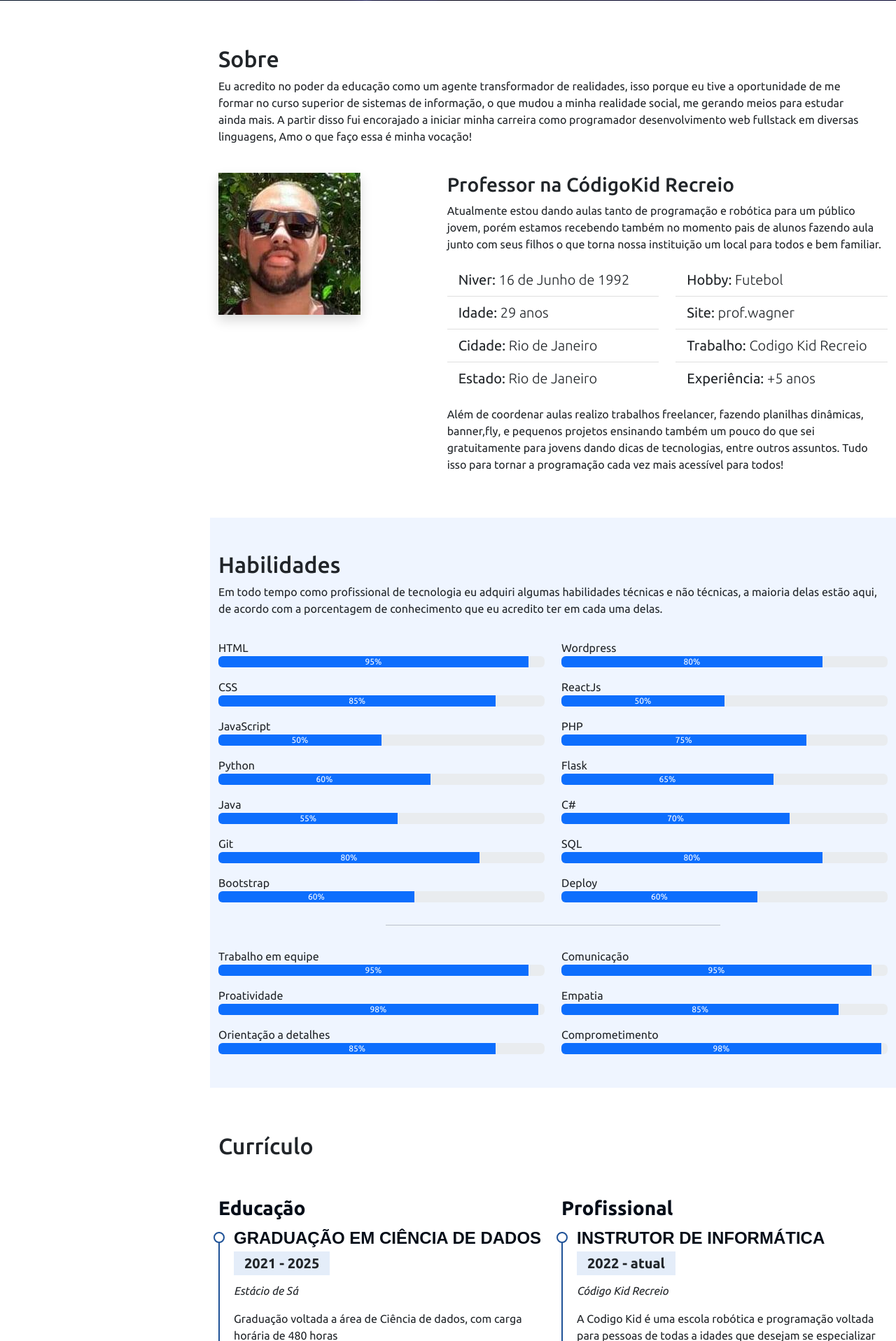
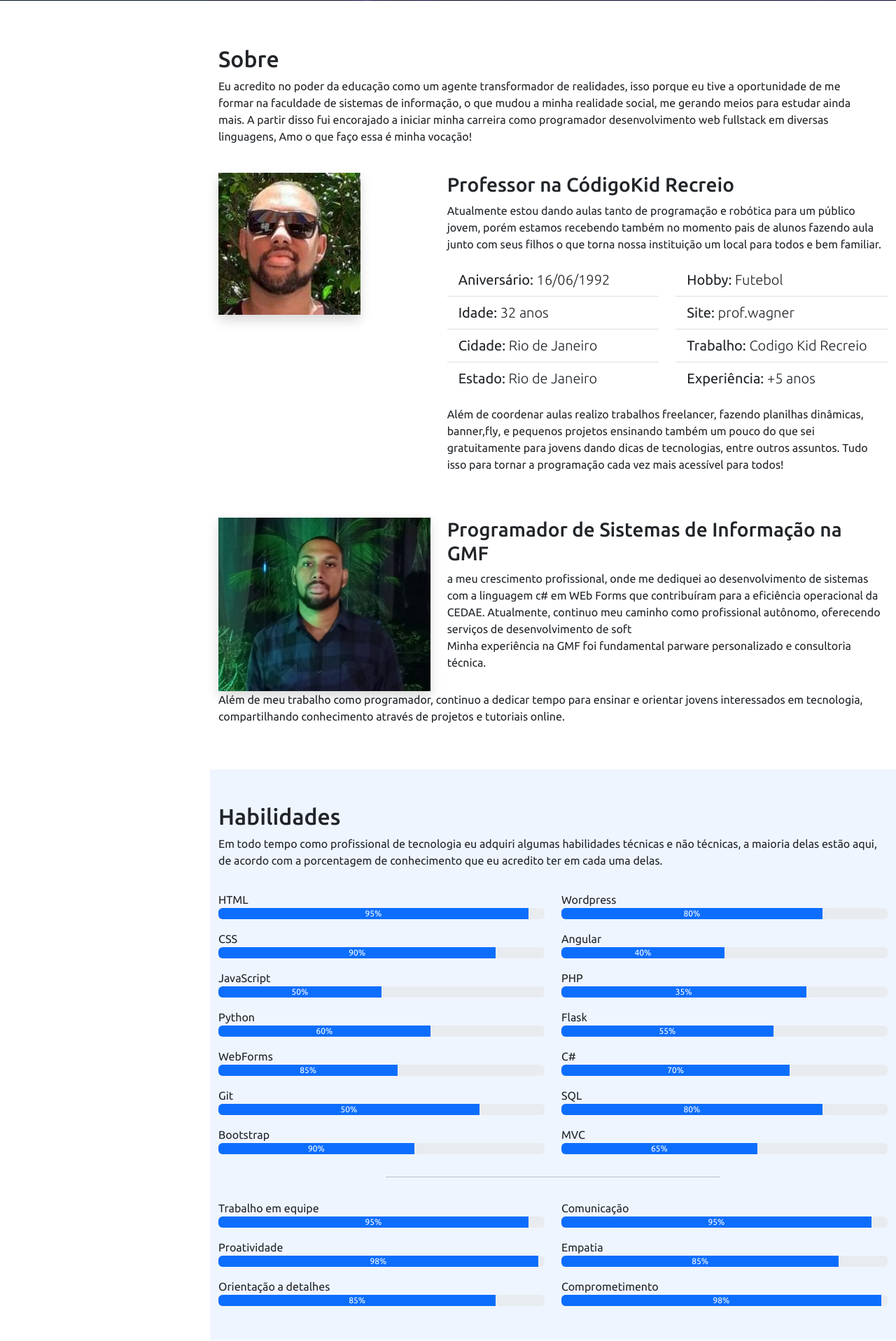
Before and after one commit to WagnerGabrielMartiresSilva/Portfolio, a Flask app: page / in a window 1280 px wide. Shown: the part 799-2716 px from the top of the page at 70% size. Run offline with Flask 2, Linux system fonts and the light colour scheme; some libraries are stand-ins or nearby versions.

Commit message:
Portfólio atualizado

```diff
--- a/templates/index.html
+++ b/templates/index.html
@@ -87,7 +87,7 @@
                 <div class="col-md-12" data-anime="down">
                     <h2 class='pt-3'>Sobre</h2>
                     <p>Eu acredito no poder da educação como um agente transformador de
-                        realidades, isso porque eu tive a oportunidade de me formar no curso superior de sistemas de
+                        realidades, isso porque eu tive a oportunidade de me formar na faculdade de sistemas de
                         informação, o que
                         mudou a minha realidade social, me gerando meios para estudar ainda mais. A
                         partir
@@ -114,11 +114,11 @@
                         <div class="col-md-6">
                             <ul class="list-group list-group-flush fs-5">
                                 <li class="list-group-item">
-                                    Niver: <span class="fw-lighter">16 de Junho de
-                                        1992</span>
+                                    Aniversário: <span class="fw-lighter">16/06/1992
+                                        </span>
                                 </li>
                                 <li class="list-group-item">
-                                    Idade: <span class="fw-lighter">29 anos</span>
+                                    Idade: <span class="fw-lighter">32 anos</span>
                                 </li>
                                 <li class="list-group-item">
                                     Cidade: <span class="fw-lighter">Rio de Janeiro</span>
@@ -154,6 +154,27 @@
             </div>
         </section>
 
+        <section class="container mt-5" id='sobre'>
+
+
+            <div class="row mt-4">
+                <div class="col-md-4">
+                    <img class="img-fluid shadow" src="../static/img/Foto_na_GMF.jpg" alt="Foto do Thiago" data-anime="left">
+                </div>
+                <div class="col-md-8" data-anime="right">
+                    <h3>Programador de Sistemas de Informação na GMF</h3>a meu crescimento profissional, onde me dediquei ao desenvolvimento de sistemas com a linguagem c# em WEb Forms que contribuíram para a eficiência operacional da CEDAE. Atualmente, continuo meu caminho como profissional autônomo, oferecendo serviços de desenvolvimento de soft
+                    <p>Minha experiência na GMF foi fundamental parware personalizado e consultoria técnica.</p>
+
+
+
+                    </div>
+
+                    <p>Além de meu trabalho como programador, continuo a dedicar tempo para ensinar e orientar jovens interessados em tecnologia, compartilhando conhecimento através de projetos e tutoriais online.</p>
+                </div>
+            </div>
+        </section>
+
+
         <section class="mt-5 section-bg" id="habilidades">
 
             <div class="container pb-5">
@@ -172,7 +193,7 @@
                         <p class="mt-3 mb-0">CSS</p>
                         <div class="progress">
                             <div class="progress-bar" data-anime="left" role="progressbar" style="width: 85%;"
-                                aria-valuenow="85" aria-valuemin="0" aria-valuemax="100">85%</div>
+                                aria-valuenow="85" aria-valuemin="0" aria-valuemax="100">90%</div>
                         </div>
                         <p class="mt-3 mb-0">JavaScript</p>
                         <div class="progress">
@@ -184,20 +205,20 @@
                             <div class="progress-bar" data-anime="left" role="progressbar" style="width: 65%;"
                                 aria-valuenow="65" aria-valuemin="0" aria-valuemax="100">60%</div>
                         </div>
-                        <p class="mt-3 mb-0">Java</p>
+                        <p class="mt-3 mb-0">WebForms</p>
                         <div class="progress">
                             <div class="progress-bar" data-anime="left" role="progressbar" style="width: 55%;"
-                                aria-valuenow="55" aria-valuemin="0" aria-valuemax="100">55%</div>
+                                aria-valuenow="55" aria-valuemin="0" aria-valuemax="100">85%</div>
                         </div>
                         <p class="mt-3 mb-0">Git</p>
                         <div class="progress">
                             <div class="progress-bar" data-anime="left" role="progressbar" style="width: 80%;"
-                                aria-valuenow="80" aria-valuemin="0" aria-valuemax="100">80%</div>
+                                aria-valuenow="80" aria-valuemin="0" aria-valuemax="100">50%</div>
                         </div>
                         <p class="mt-3 mb-0">Bootstrap</p>
                         <div class="progress mb-3">
                             <div class="progress-bar" data-anime="left" role="progressbar" style="width: 60%;"
-                                aria-valuenow="60" aria-valuemin="0" aria-valuemax="100">60%</div>
+                                aria-valuenow="60" aria-valuemin="0" aria-valuemax="100">90%</div>
                         </div>
                     </div>
                     <div class="col-md-6">
@@ -206,20 +227,20 @@
                             <div class="progress-bar" data-anime="left" role="progressbar" style="width: 80%;"
                                 aria-valuenow="80" aria-valuemin="0" aria-valuemax="100">80%</div>
                         </div>
-                        <p class="mt-3 mb-0">ReactJs</p>
+                        <p class="mt-3 mb-0">Angular</p>
                         <div class="progress">
                             <div class="progress-bar" data-anime="left" role="progressbar" style="width: 50%;"
-                                aria-valuenow="50" aria-valuemin="0" aria-valuemax="100">50%</div>
+                                aria-valuenow="50" aria-valuemin="0" aria-valuemax="100">40%</div>
                         </div>
                         <p class="mt-3 mb-0">PHP</p>
                         <div class="progress">
                             <div class="progress-bar" data-anime="left" role="progressbar" style="width: 75%;"
-                                aria-valuenow="75" aria-valuemin="0" aria-valuemax="100">75%</div>
+                                aria-valuenow="75" aria-valuemin="0" aria-valuemax="100">35%</div>
                         </div>
                         <p class="mt-3 mb-0">Flask</p>
                         <div class="progress">
                             <div class="progress-bar" data-anime="left" role="progressbar" style="width: 65%;"
-                                aria-valuenow="65" aria-valuemin="0" aria-valuemax="100">65%</div>
+                                aria-valuenow="65" aria-valuemin="0" aria-valuemax="100">55%</div>
                         </div>
                         <p class="mt-3 mb-0">C#</p>
                         <div class="progress">
@@ -231,10 +252,10 @@
                             <div class="progress-bar" data-anime="left" role="progressbar" style="width: 80%;"
                                 aria-valuenow="80" aria-valuemin="0" aria-valuemax="100">80%</div>
                         </div>
-                        <p class="mt-3 mb-0">Deploy</p>
+                        <p class="mt-3 mb-0">MVC</p>
                         <div class="progress mb-3">
                             <div class="progress-bar" data-anime="left" role="progressbar" style="width: 60%;"
-                                aria-valuenow="60" aria-valuemin="0" aria-valuemax="100">60%</div>
+                                aria-valuenow="60" aria-valuemin="0" aria-valuemax="100">65%</div>
                         </div>
                     </div>
                 </div>
@@ -326,8 +347,24 @@
                         <h3 class="cv-title">Profissional</h3>
 
                         <div class='cv-item' data-anime="up">
+                            <h4>Freelancer </h4>
+                            <h5>2024 - atual</h5>
+                            <p><em>Home office</em></p>
+                            <p>Instrutor de computação básica profissionalizante, com módulos de sistema
+                                operacional, pacote office e internet, focando principalmente no Excel e projetos de softwares.</p>
+                        </div>
+
+                        <div class='cv-item' data-anime="up">
+                            <h4>Programador de Sistemas de Informação</h4>
+                            <h5>2022 - 2023</h5>
+                            <p><em>GMF(GESTÃO DE MEDIÇÃO E FATURAMENTO)</em></p>
+                            <p>Responsável por fazer manutenção nas telas da CEDAE em linguagem c# com WEb Forms
+                                 </p>
+                        </div>
+
+                        <div class='cv-item' data-anime="up">
                             <h4>Instrutor de Informática</h4>
-                            <h5>2022 - atual</h5>
+                            <h5>2022</h5>
                             <p><em>Código Kid Recreio</em></p>
                             <p>A Codigo Kid é uma escola robótica e programação voltada para pessoas de todas a idades
                               que desejam se especializar</p>
@@ -342,13 +379,7 @@
                                  </p>
                         </div>
 
-                        <div class='cv-item' data-anime="up">
-                            <h4>Freelancer </h4>
-                            <h5>2022 - atual</h5>
-                            <p><em>Home office</em></p>
-                            <p>Instrutor de computação básica profissionalizante, com módulos de sistema
-                                operacional, pacote office e internet, focando principalmente no Excel.</p>
-                        </div>
+
                     </div>
                 </div>
             </div>
```
Also changed, not shown: static/img/Foto_na_GMF.jpg (added), 3 other files.
